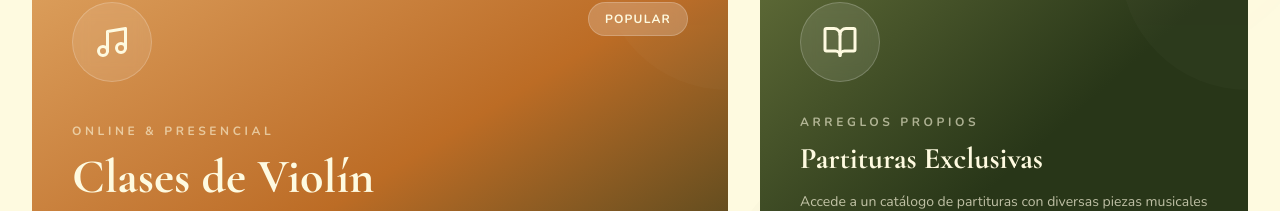
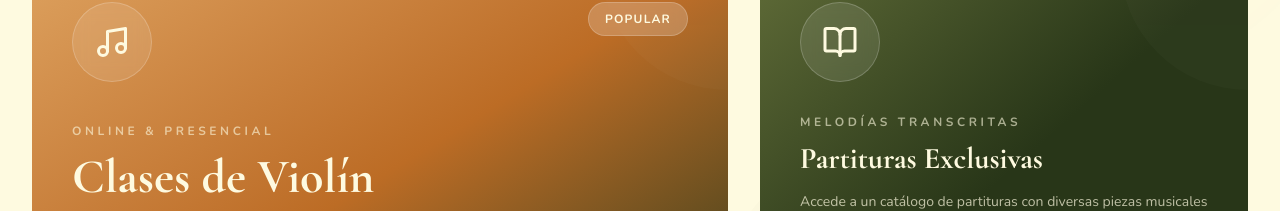
Before and after one commit to iHamm0nD/PedroOlivosPaginaWeb, a Next.js app: page /servicios in a window 1280 px wide. Shown: the part 484-695 px from the top of the page. Built offline with nearby package versions, Linux system fonts and the light colour scheme.

Commit message:
chore: upload all pending changes

```diff
--- a/components/02-seccion-principal.tsx
+++ b/components/02-seccion-principal.tsx
@@ -67,7 +67,7 @@ export function SeccionPrincipal() {
                   Sobre Mi
                 </Link>
                 <Link
-                  href="/contacto"
+                  href="/servicios"
                   className="inline-flex items-center justify-center gap-2 border border-cream/50 text-cream font-bold text-xs tracking-widest uppercase px-5 sm:px-6 py-3 rounded-full hover:bg-cream/10 transition-colors duration-300 font-sans"
                 >
                   Contactame
--- a/components/04-seccion-servicios.tsx
+++ b/components/04-seccion-servicios.tsx
@@ -17,7 +17,7 @@ const services = [
   {
     icon: BookOpen,
     title: "Partituras Exclusivas",
-    subtitle: "Arreglos propios",
+    subtitle: "Melodías transcritas",
     description:
       "Accede a un catálogo de partituras con diversas piezas musicales para diferentes instrumentos, transcritas y editadas por Pedro Olivos. Incluye desde piezas clásicas hasta covers actuales, ideales para estudiar, practicar o ampliar tu repertorio.",
     cta: "Ver catálogo",
```
